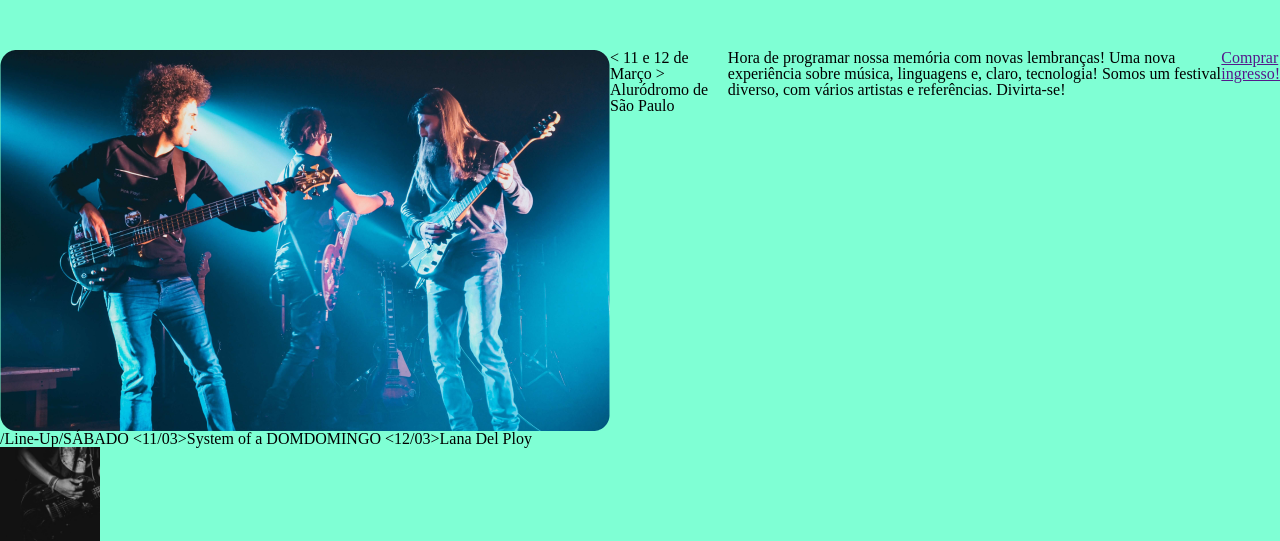
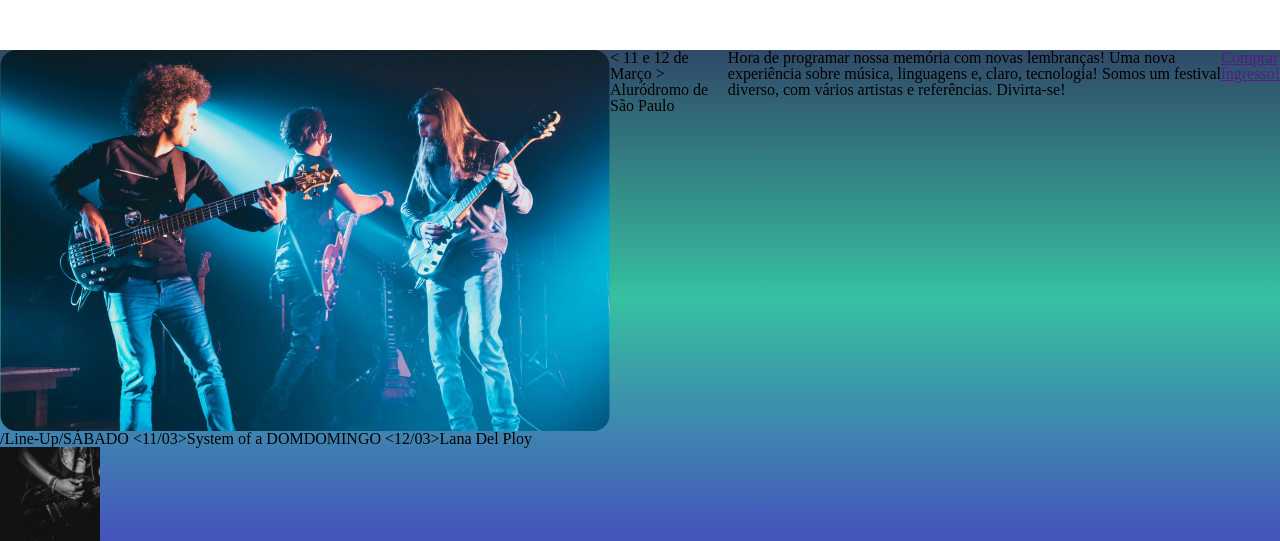
Before and after one commit to alexsandermarx/CodeChella, a plain HTML site: page index.html in a window 1280 px wide. Shown: the part 814-1355 px from the top of the page. Drawn offline with Linux system fonts and the light colour scheme.

Commit message:
Adicionando o gradiente do background.

```diff
--- a/index.html
+++ b/index.html
@@ -26,6 +26,7 @@
                 <p>#CodeChella2023</p>
             </div>
         </section>
+        <section class="principal_conteudo">
             <section class="principal_comprar_ingresso">
                 <img src="/assets/Rectangle 7.png" alt="Banda no palco">
                 <p>< 11 e 12 de Março > Aluródromo de São Paulo</p>
@@ -41,6 +42,7 @@
             </section>
             <section class="principal_banner_final">
                 <img src="/assets/pexels-edward-eyer-811838.jpg" alt="">
+            </section>
         </section>
     </main>
     <footer class="rodape">
--- a/styles/styles.css
+++ b/styles/styles.css
@@ -25,7 +25,11 @@
 .principal{
     display: flex;
     flex-direction: column;
-    background-color: aquamarine;
+    /* background-color: aquamarine; */
+}
+
+.principal_conteudo{
+    background-image: linear-gradient(#304968, #36C1A0, #4650BD);
 }
 
 .principal_conteiner{
```
Lines whose indentation alone changed are shown as unchanged.
